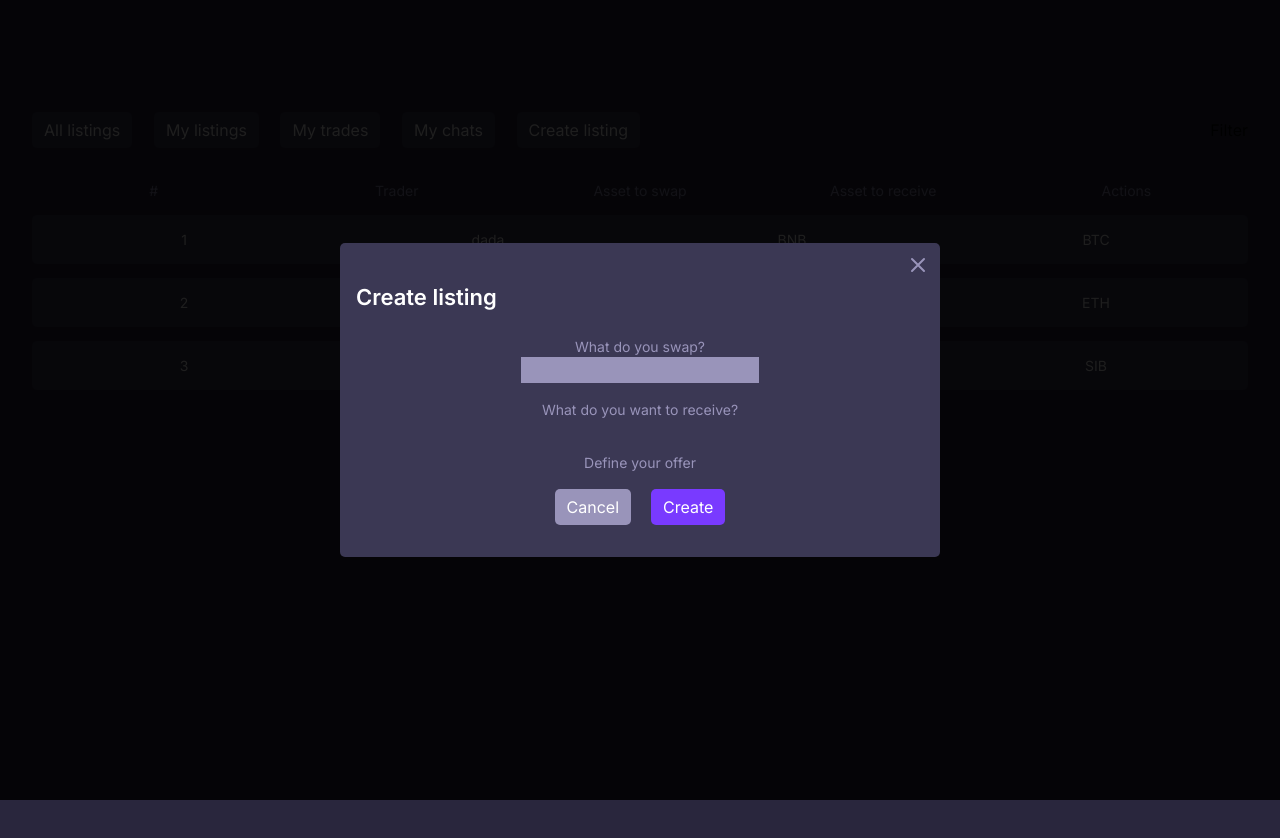
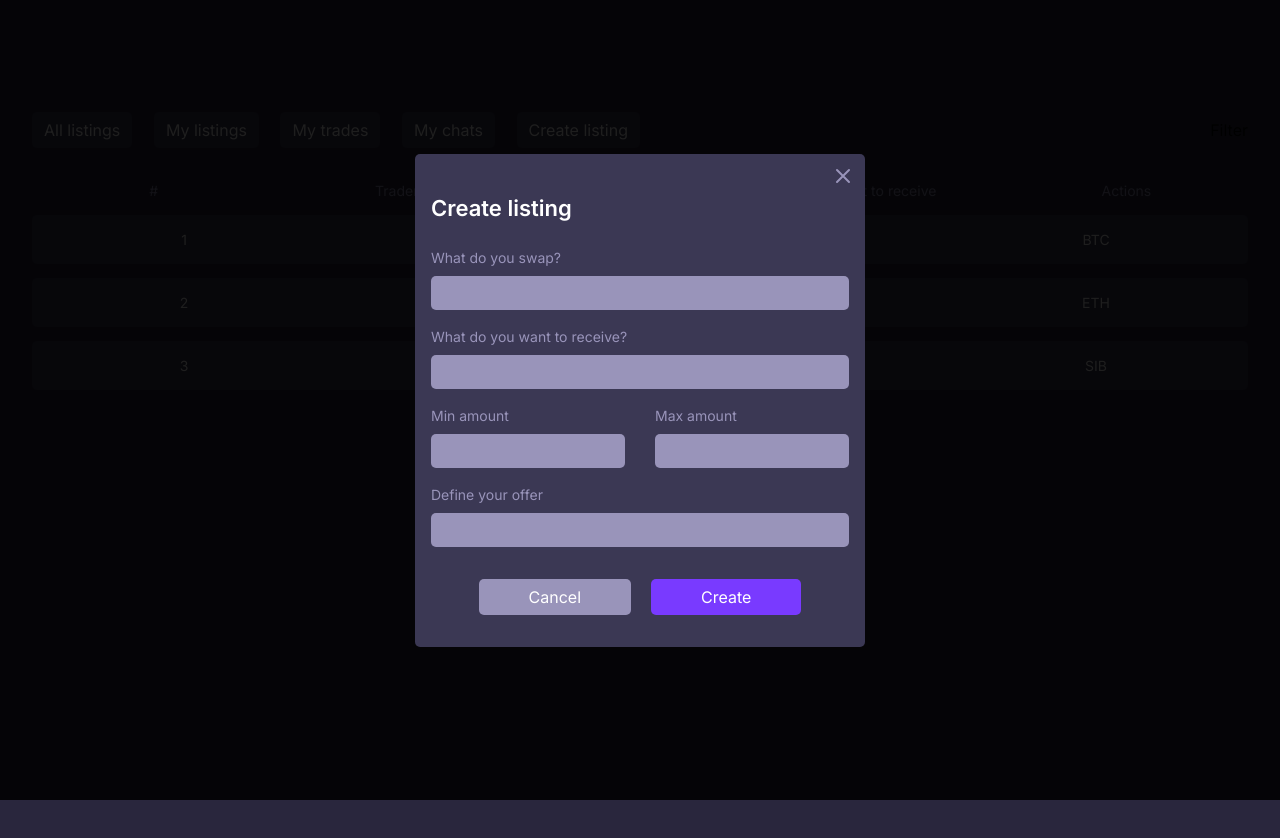
Before and after one commit to dexolacom/p2p-frontend, a React (Create React App) app: page / in a window 1280 px wide. Shown: the top 838 px of the page. Built offline with nearby package versions, Linux system fonts and the light colour scheme.

Commit message:
EDIT | listing modal styles

```diff
--- a/src/components/ListingModal/ListingModal.tsx
+++ b/src/components/ListingModal/ListingModal.tsx
@@ -13,23 +13,35 @@ const ListingModal:React.FC<ListingModalProps> = ({setIsListingModalOpen}) => {
         <Title margin={'1em 0'}>Create listing</Title>
         <Form>
           <Row>
-            <AdditionalText>What do you swap?</AdditionalText>
+            <AdditionalText >What do you swap?</AdditionalText>
             <Input/>
           </Row>
           <Row>
-            <AdditionalText>What do you want to receive?</AdditionalText>
+            <AdditionalText >What do you want to receive?</AdditionalText>
+            <Input/>
           </Row>
-          <Row>
-            <AdditionalText></AdditionalText>
+          <Row flexDirection={'row'} gap={'30px'}>
+            <Row marginBottom={0}>
+              <AdditionalText>Min amount</AdditionalText>
+              <Input/>
+            </Row>
+            <Row marginBottom={0}>
+              <AdditionalText>Max amount</AdditionalText>
+              <Input/>
+            </Row>
           </Row>
-          <Row>
-            <AdditionalText>Define your offer</AdditionalText>
+          <Row marginBottom={'32px'}>
+            <AdditionalText >Define your offer</AdditionalText>
+            <Input/>
           </Row>
           <Row justify={'center'} gap={'20px'} flexDirection={'row'}>
-            <Button background={'#9994ba'} hoverColor={'#7c728f'}>Cancel</Button>
-            <Button background={'#793aff'} hoverColor={'#6831d6'}>Create</Button>
+            <Button padding={'6px 50px'} background={'#9994ba'} hoverColor={'#7c728f'} onClick={() => setIsListingModalOpen(false)}>
+              Cancel
+            </Button>
+            <Button padding={'6px 50px'} background={'#793aff'} hoverColor={'#6831d6'}>
+              Create
+            </Button>
           </Row>
-
         </Form>
       </Content>
     </Wrapper>
--- a/src/components/ListingModal/styles.ts
+++ b/src/components/ListingModal/styles.ts
@@ -4,7 +4,7 @@ export const Wrapper = styled.div`
   background-color: #3b3854;
   border-radius: 5px;
   position: relative;
-  width: clamp(300px, 600px, 50%);
+  width: clamp(300px, 450px, 50%);
 `
 
 export const Content = styled.div`
@@ -31,4 +31,7 @@ export const Input = styled.input`
   outline: none;
   background-color: #9994ba;
   color: #fff;
+  border-radius: 5px;
+  padding: 5px 12px;
+  width: 100%;
 `
--- a/src/components/theme.ts
+++ b/src/components/theme.ts
@@ -17,7 +17,8 @@ export const Button = styled.button<{padding?: string, background?: string, colo
   }
 `
 
-export const AdditionalText = styled.span<{fontSize?: string}>`
+export const AdditionalText = styled.span<{fontSize?: string, marginBottom?: string}>`
+  margin-bottom: ${({marginBottom}) => marginBottom ?? '8px'};
   font-size: ${({fontSize}) => fontSize ?? '14px'};
   color: #9994ba;
 `
@@ -28,10 +29,10 @@ export const Title = styled.h4<{fontSize?: string, margin?: string}>`
   color: #fff;
 `
 
-export const Row = styled.div<{marginBottom?: string, align?: string, justify?: string, gap?: string, flexDirection?: string}>`
+export const Row = styled.div<{marginBottom?: string | number, align?: string, justify?: string, gap?: string, flexDirection?: string}>`
   display: flex;
   flex-direction: ${({flexDirection}) => flexDirection ?? 'column'};
-  align-items: ${({align}) => align ?? 'center'};
+  align-items: ${({align}) => align ?? 'start'};
   justify-content: ${({justify}) => justify ?? 'start'};
   margin-bottom: ${({marginBottom}) => marginBottom ?? '16px'};
   gap: ${({gap}) => gap ?? '0'};
```
Also changed, not shown: 1 other file (tests, documents, lock files or other folders).
